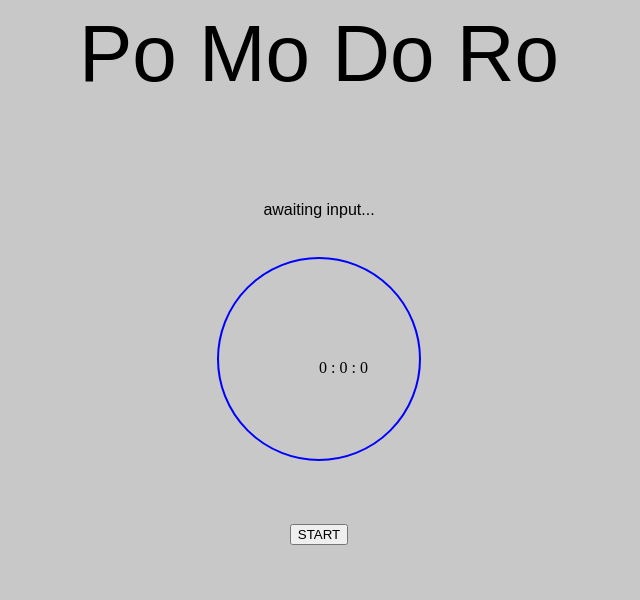
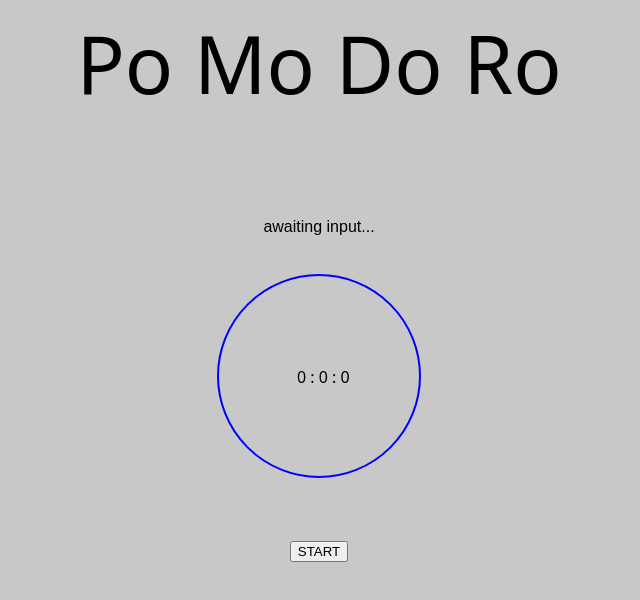
Before and after one commit to Mehliug-SG/Pomodoro, a plain HTML site: page index.html in a window 1280 px wide. Shown: the whole page, without its empty margins (321-961 px from the left). Drawn offline with Linux system fonts and the light colour scheme.

Commit message:
v1 finished

```diff
--- a/index.html
+++ b/index.html
@@ -1,9 +1,16 @@
+
+
 <!DOCTYPE html>
 <html lang="en">
     <head>
         <meta charset="UTF-8">
         <title>Document</title>
         <link rel="stylesheet" href="style.css" type="text/css"/>
+
+        <link rel="preconnect" href="https://fonts.googleapis.com">
+        <link rel="preconnect" href="https://fonts.gstatic.com" crossorigin>
+        <link href="https://fonts.googleapis.com/css2?family=Mulish&display=swap" rel="stylesheet">
+
     </head>
     <body id="body">
 
--- a/script.js
+++ b/script.js
@@ -42,6 +42,7 @@ function init(){
     document.getElementById("start_stop").textContent = "START";
 
     document.getElementById("body").style.backgroundColor = "rgb(200 200, 200)";
+    document.getElementById("body").style.transition = "background-color 5000ms linear";
 
     refresh();
 
@@ -60,7 +61,7 @@ async function clock_work(){
 
     document.getElementById("working_state").innerHTML = "working...";
 
-    document.getElementById("body").style.backgroundColor = "tomato";
+    document.getElementById("body").style.backgroundColor = "rgb(255, 128, 128)";
 
     current[0] = work[0];
     current[1] = work[1];
--- a/style.css
+++ b/style.css
@@ -1,17 +1,18 @@
 #title{
     font-size: 500%;
-    font-family : arial;
+    font-family: system-ui, -apple-system, BlinkMacSystemFont, 'Segoe UI', Roboto, Oxygen, Ubuntu, Cantarell, 'Open Sans', 'Helvetica Neue', sans-serif;
     text-align : center;
     margin-bottom : 8%;
 }
 
 #timer{
-    left : 50%;
-    top : 50%;
+    margin-left : 78px;
+    margin-top : 90px;
 
     position : absolute;
 
     text-align : center;
+    font-family: system-ui, -apple-system, BlinkMacSystemFont, 'Segoe UI', Roboto, Oxygen, Ubuntu, Cantarell, 'Open Sans', 'Helvetica Neue', sans-serif;
 }
 
 .circle{
@@ -45,7 +46,3 @@
     width:100%;
     height:100%;
 }
-
-#body{
-    transition: background-color 5000ms linear;
-}
```
Lines whose indentation alone changed are shown as unchanged.
